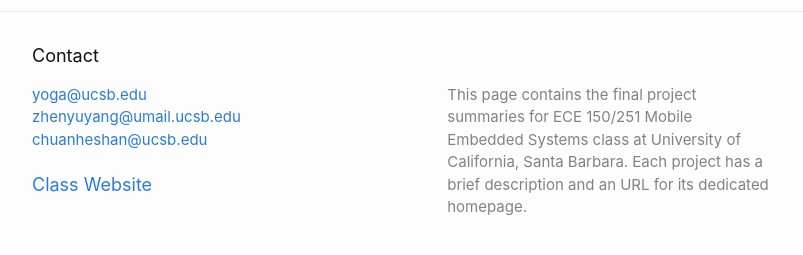
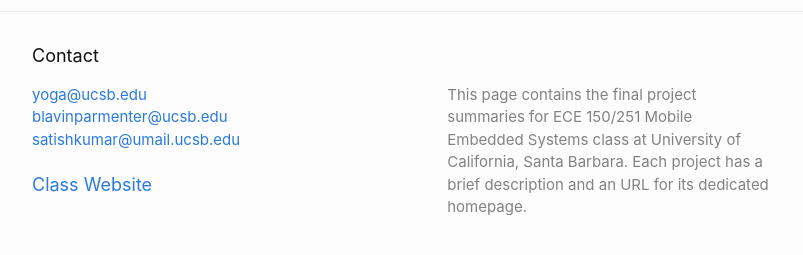
Before and after one commit to ece-150-251-s17/ece-150-251-s17.github.io, a Jekyll site: the page built from index.md, in a window 1280 px wide and 900 px high, scrolled down 8010 px. Shown: the part 606-861 px from the top of the window, without its empty margins (238-1041 px from the left). Built offline with Jekyll 4.4.1, drawn with Linux system fonts in a browser that asks for light colours.

Commit message:
Updating for 2017 content

```diff
--- a/_config.yml
+++ b/_config.yml
@@ -17,9 +17,9 @@ title: ECE 150/251 Mobile Embedded Systems
 email:
   yoga@ucsb.edu
 email1:
-  zhenyuyang@umail.ucsb.edu
+  blavinparmenter@ucsb.edu
 email2:
-  chuanheshan@ucsb.edu
+  satishkumar@umail.ucsb.edu
 description: >- # this means to ignore newlines until "baseurl:"
   This page contains the final project summaries for ECE 150/251
   Mobile Embedded Systems class at University of California, Santa Barbara.
```
Also changed, not shown: 1 other file.
